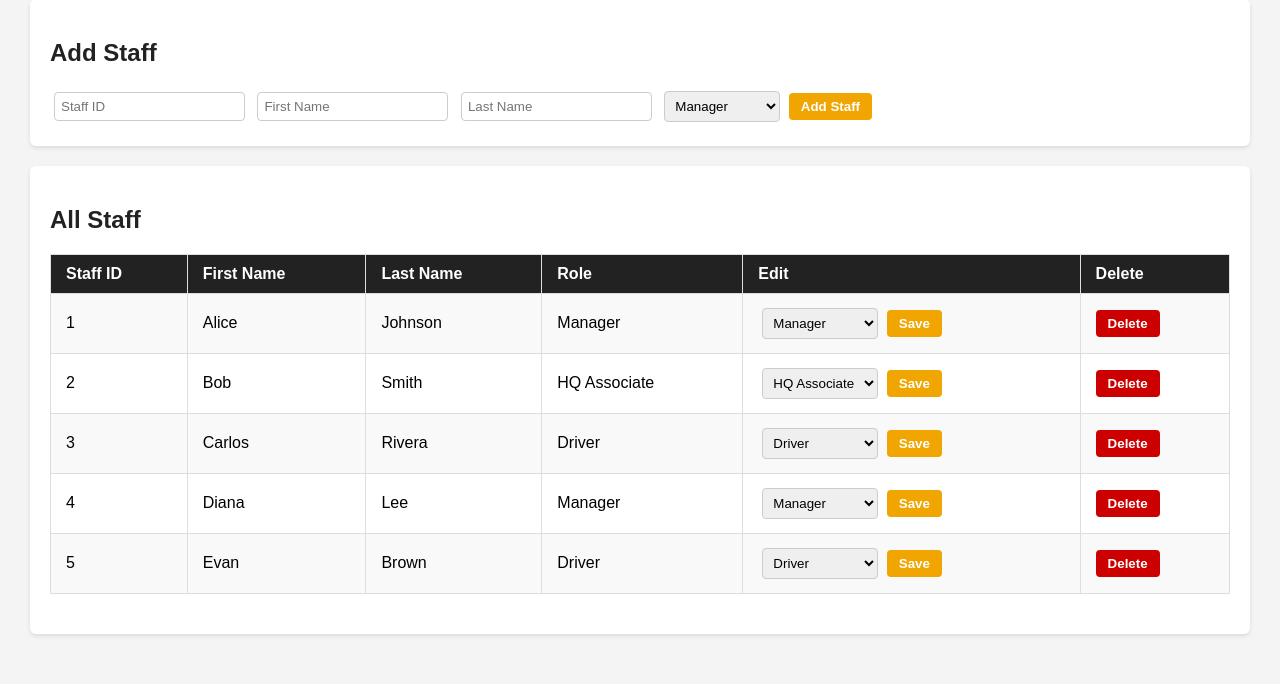
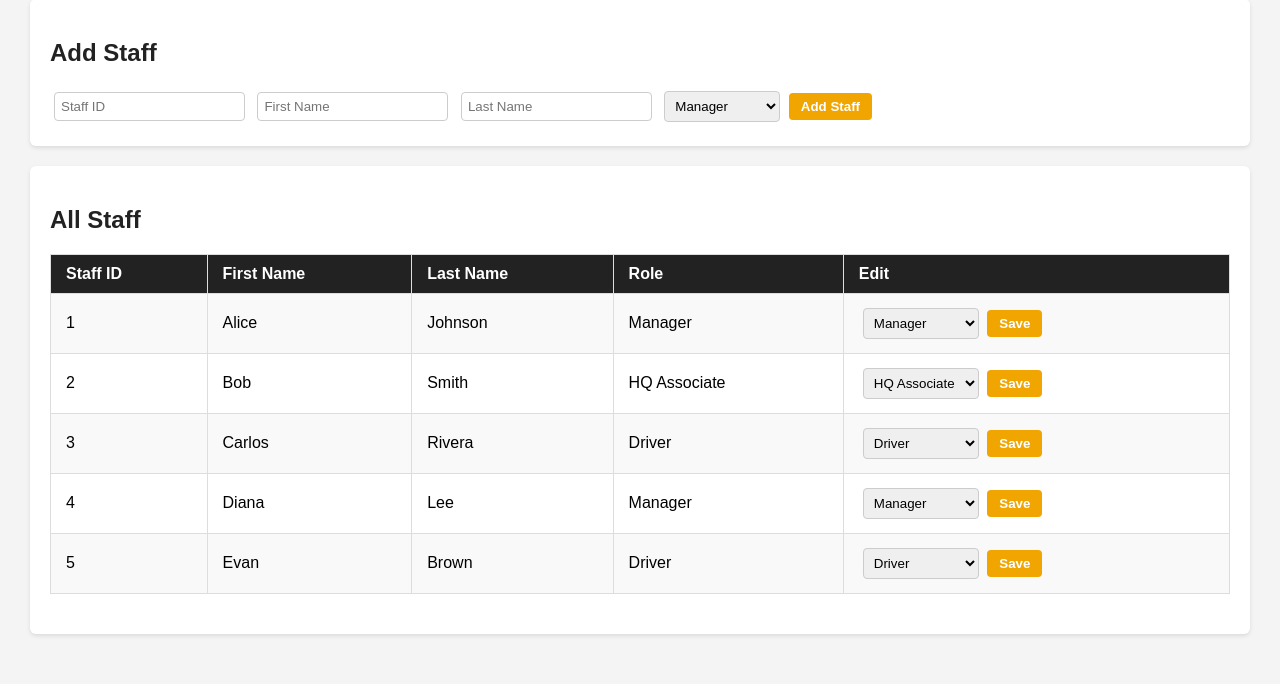
Before and after one commit to ntheuerkauf/databases-project, a Flask app: page /staff in a window 1280 px wide. Shown: the part 149-833 px from the top of the page. Run offline with Flask 3, Linux system fonts and the light colour scheme; data comes from the database, SQL or seed files in the repository.

Commit message:
Update staff.html
Update for new app

```diff
--- a/GasStationHQ/templates/staff.html
+++ b/GasStationHQ/templates/staff.html
@@ -28,7 +28,7 @@
             <th>Last Name</th>
             <th>Role</th>
             <th>Edit</th>
-            <th>Delete</th>
+
         </tr>
         {% for member in staff %}
         <tr>
@@ -46,11 +46,6 @@
                     <button type="submit">Save</button>
                 </form>
             </td>
-            <td>
-                <a href="/staff/delete/{{ member.staffID }}">
-                    <button class="delete-btn">Delete</button>
-                </a>
-            </td>
         </tr>
         {% endfor %}
     </table>
```
